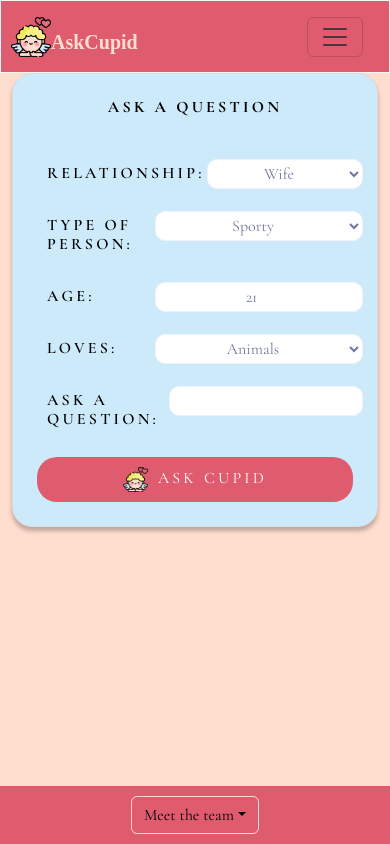
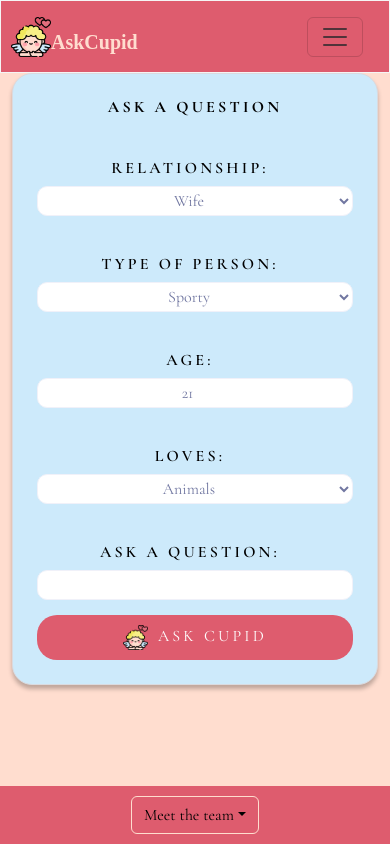
Before and after one commit to TaherCCG/chat-frontend, a React (Create React App) app: page /chatgptrequest in a window 390 px wide. Built offline with nearby package versions, Linux system fonts and the light colour scheme; no server answers; a web font is replaced by a local one.

Commit message:
Add responsive styles for mobile devices

```diff
--- a/src/styles/ChatGptForm.module.css
+++ b/src/styles/ChatGptForm.module.css
@@ -13,6 +13,7 @@
     border: 1px solid #dadadf;
     box-shadow: 0px 4px 4px rgba(0, 0, 0, 0.25);
     width: 100%;
+    margin-bottom: 100px;
 }
 
 .Input {
@@ -196,3 +197,34 @@
 .Response button:hover{
     background-color:#DE5C6E;
 }
+
+
+@media screen and (max-width: 600px) {
+    .Content {
+        margin-bottom: 0;
+    }
+    .Response {
+        width: 100%;
+    }
+
+    .FormGrp {
+        display: flex;
+        flex-direction: column;
+        align-items: center;
+        margin: 5px 0;
+    }
+
+    .FormLabel {
+        width: 100%;
+        text-align: center;
+    }
+
+    .Input {
+        width: 100%;
+    }
+
+    .Button {
+        width: 100%;
+    }
+
+}
```
